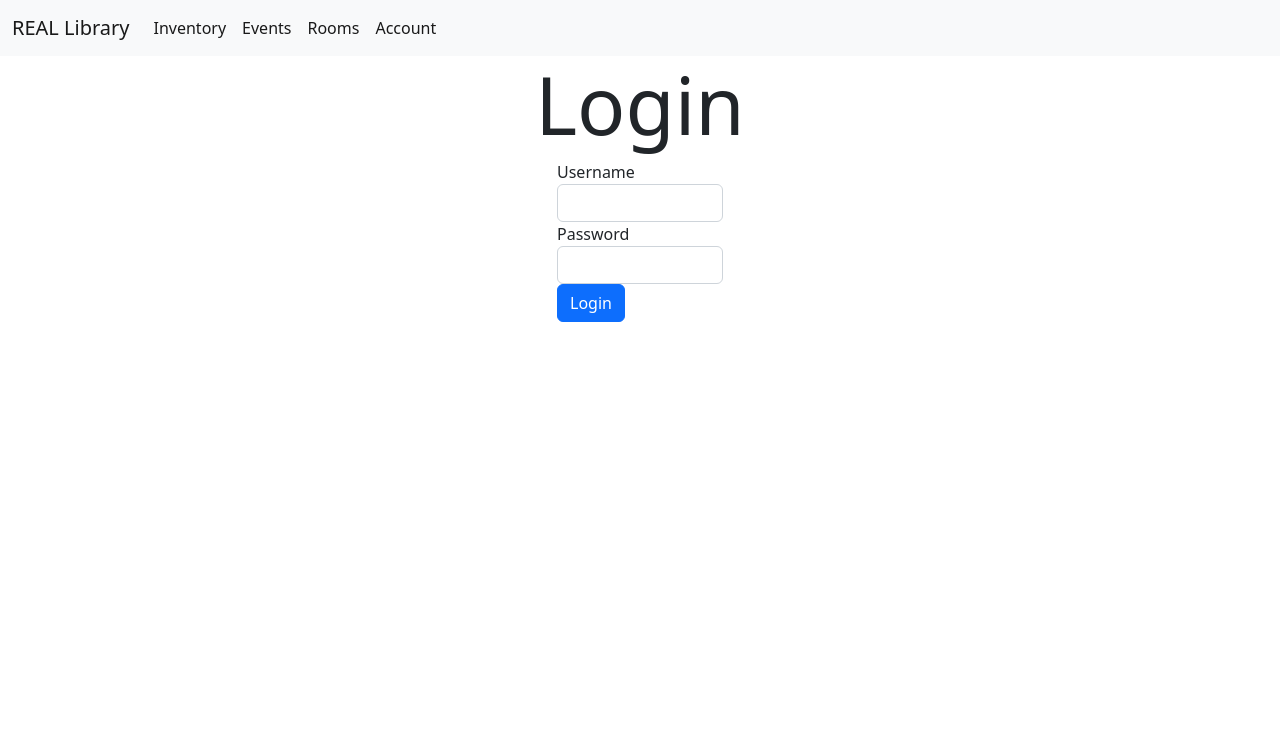
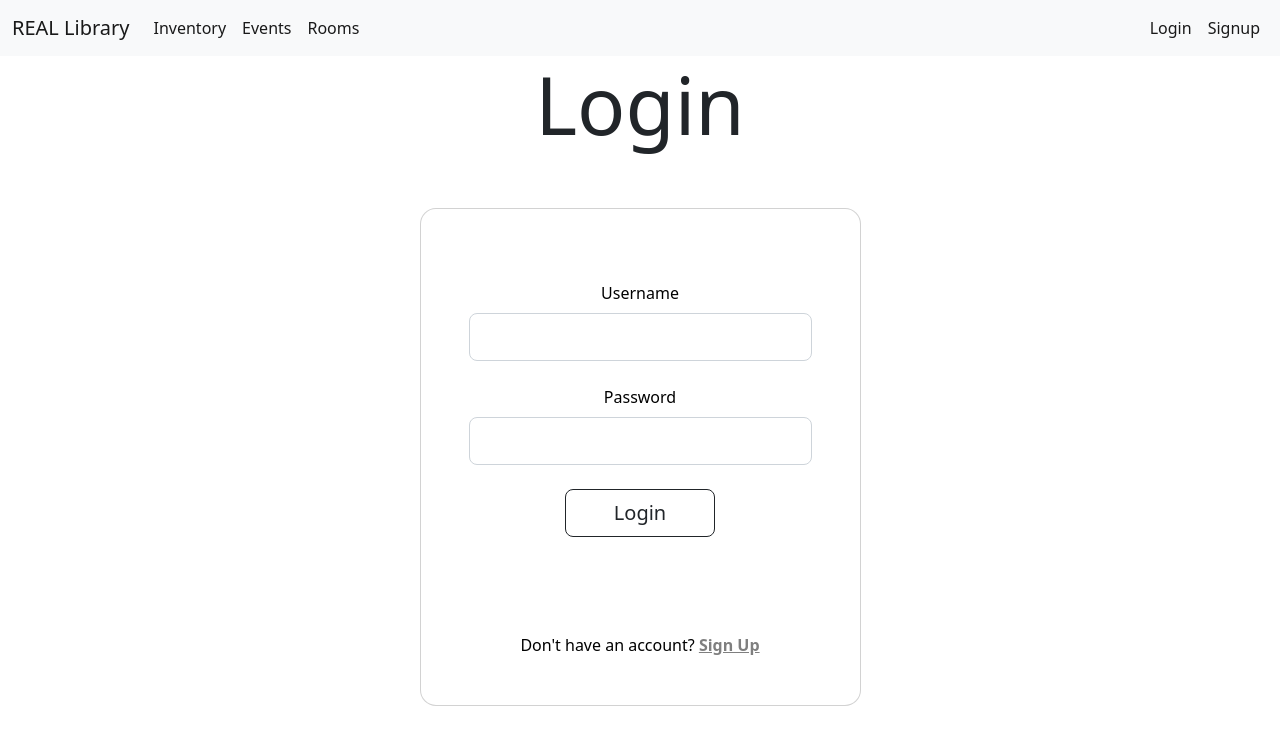
Before and after one commit to Alan052918/REAL-Library, a Django app: page /login/ in a window 1280 px wide. Shown: the top 753 px of the page. Run offline with Django 4.2, Linux system fonts and the light colour scheme.

Commit message:
Complete user login/logout/signup/account page navigation

```diff
--- a/home/templates/home/account.html
+++ b/home/templates/home/account.html
@@ -6,6 +6,6 @@
 
 {% block content %}
 
-<h1 class="display-1 text-center">Hello, {{ user.username }}</h1>
+<h1 class="display-1 text-center">Account</h1>
 
 {% endblock content %}
--- a/home/templates/home/login.html
+++ b/home/templates/home/login.html
@@ -2,32 +2,56 @@
 
 <h1 class="display-1 text-center">Login</h1>
 
-<form method="POST">
-  {% csrf_token %}
-  <div class="row justify-content-center">
-    <div class="form-group col-lg-2">
-      <label for="username">Username</label>
-      <input type="text" class="form-control" name="username" id="username" />
+<div class="container py-5 h-100">
+  <div class="row d-flex justify-content-center align-items-center h-100">
+    <div class="col-12 col-md-8 col-lg-6 col-xl-5">
+      <div class="card bg-white text-black" style="border-radius: 1rem">
+        <div class="card-body p-5 text-center">
+          <form method="POST">
+            {% csrf_token %}
+            <div class="mb-md-5 mt-md-4 pb-5">
+              <div class="form-outline form-black mb-4">
+                <label class="form-label" for="username">Username</label>
+                <input
+                  type="text"
+                  name="username"
+                  id="username"
+                  class="form-control form-control-lg"
+                />
+              </div>
+
+              <div class="form-outline form-black mb-4">
+                <label class="form-label" for="password">Password</label>
+                <input
+                  type="password"
+                  name="password"
+                  id="password"
+                  class="form-control form-control-lg"
+                />
+              </div>
+
+              <button class="btn btn-outline-dark btn-lg px-5" type="submit">
+                Login
+              </button>
+            </div>
+
+            <div>
+              {% for message in messages %}
+              <p id="messages">{{ message }}</p>
+              {% endfor %}
+            </div>
+
+            <div>
+              <p class="mb-0">
+                Don't have an account?
+                <a href="/signup/" class="text-black-50 fw-bold">Sign Up</a>
+              </p>
+            </div>
+          </form>
+        </div>
+      </div>
     </div>
   </div>
-  <div class="row justify-content-center">
-    <div class="form-group col-lg-2">
-      <label for="password">Password</label>
-      <input
-        type="password"
-        class="form-control"
-        name="password"
-        id="password"
-      />
-    </div>
-  </div>
-  <div class="row justify-content-center">
-    <div class="form-group col-lg-2">
-      <button type="submit" class="btn btn-primary">Login</button>
-    </div>
-  </div>
-</form>
+</div>
 
-{% for message in messages %}
-<p id="messages">{{ message }}</p>
-{% endfor %} {% endblock content %}
+{% endblock content %}
--- a/home/views.py
+++ b/home/views.py
@@ -16,7 +16,6 @@ def account(request):
     return render(request, "home/account.html", {"user": request.user})
 
 
-@unauthenticated_user
 def signup(request):
     form = CustomerCreationForm()
 
--- a/templates/navbar.html
+++ b/templates/navbar.html
@@ -17,7 +17,17 @@
         <a class="nav-link active" href="/inventory/">Inventory</a>
         <a class="nav-link active" href="/events/">Events</a>
         <a class="nav-link active" href="/rooms/">Rooms</a>
-        <a class="nav-link active" href="/account/">Account</a>
+      </div>
+      <div class="navbar-nav ms-auto">
+        {% if request.user.is_authenticated %}
+        <a class="nav-link active" href="/account/"
+          >Hello, {{ request.user.username }}</a
+        >
+        <a class="nav-link active" href="/logout/">Logout</a>
+        {% else %}
+        <a class="nav-link active" href="/login/">Login</a>
+        {% endif %}
+        <a class="nav-link active" href="/signup/">Signup</a>
       </div>
     </div>
   </div>
```
Also changed, not shown: home/templates/home/signup.html (+32 -4 lines).
